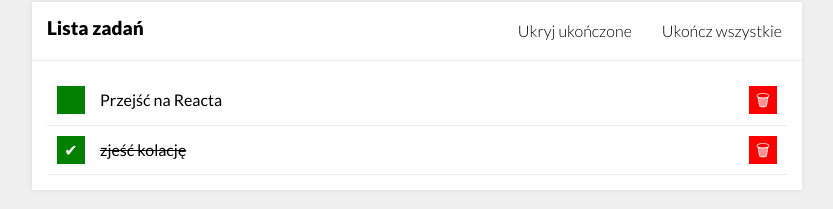
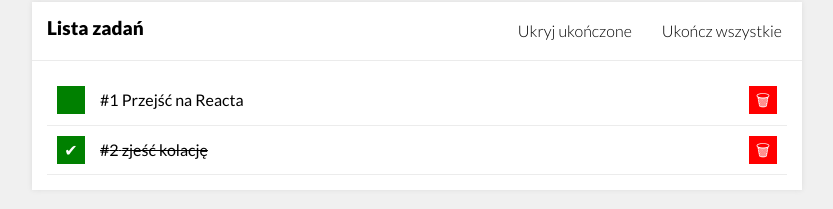
Before and after one commit to dawidHm/todo-list-react, a React (Create React App) app: page / in a window 1280 px wide. Shown: the part 224-433 px from the top of the page, without its empty margins (223-1056 px from the left). Built offline with nearby package versions, Linux system fonts and the light colour scheme.

Commit message:
blocked adding empty tasks added task id display

```diff
--- a/src/App.js
+++ b/src/App.js
@@ -39,6 +39,7 @@ function App() {
   };
 
   const addNewTask = (newTaskContent) => {
+    if(newTaskContent !== "") {
       setTasks(tasks => [
         ...tasks,
         {
@@ -47,6 +48,7 @@ function App() {
           id: tasks.length ? tasks[tasks.length - 1].id + 1 : 1,
         },
       ]);
+    }
   };
 
 	return (
--- a/src/Tasks/index.js
+++ b/src/Tasks/index.js
@@ -18,7 +18,7 @@ const Tasks = ({ tasks, hideDone, removeTask, toggleTaskDone }) => {
 						{singleTask.done ? " ✔" : ""}
 					</button>
 					<div className={`tasksList__itemContent tasksList__itemContent${singleTask.done ? "--done" : ""}`}>
-						{singleTask.content}
+						#{singleTask.id} {singleTask.content}
 					</div>
 					<button
 						className="tasksList__button tasksList__button--remove remove"
```
Lines whose indentation alone changed are shown as unchanged.
